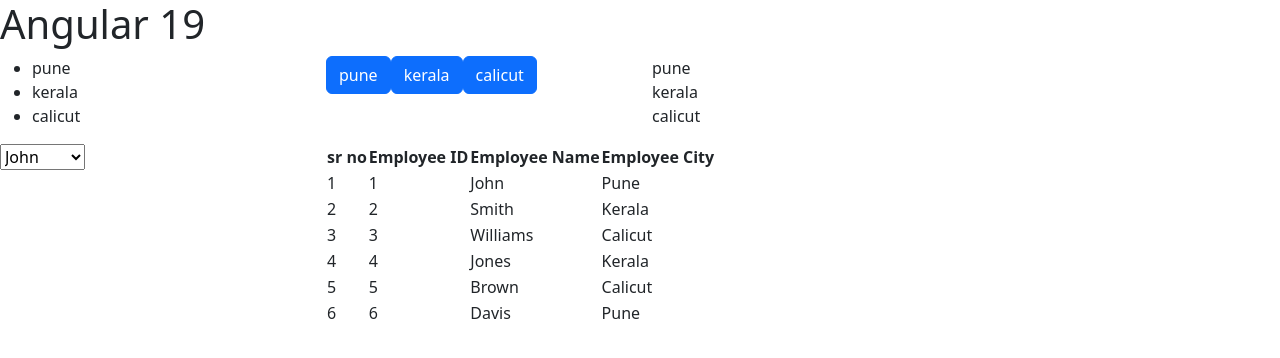
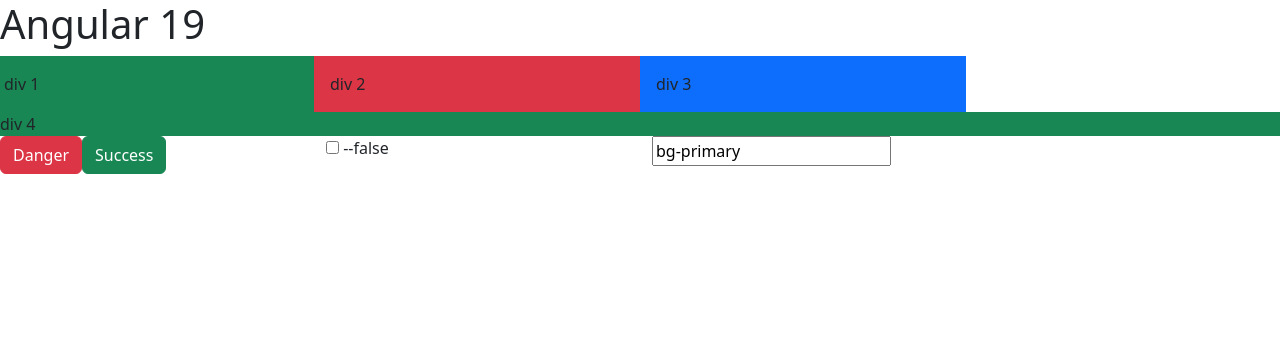
Before and after one commit to rahul-aot/angular19, an Angular app: page / in a window 1280 px wide. Shown: the top 358 px of the page. Built offline with nearby package versions, Linux system fonts and the light colour scheme.

Commit message:
ng class

```diff
--- a/src/app/app.component.html
+++ b/src/app/app.component.html
@@ -1,3 +1,3 @@
 <h1> Angular 19</h1>
-<app-ng-for></app-ng-for>
+<app-ng-class></app-ng-class>
 <router-outlet></router-outlet>
--- a/src/app/app.component.ts
+++ b/src/app/app.component.ts
@@ -3,10 +3,11 @@
 import { DataBindingComponent } from "./components/data-binding/data-binding.component";
 import { NgIfComponent } from "./components/ng-if/ng-if.component";
 import { NgForComponent } from "./components/ng-for/ng-for.component";
+import { NgClassComponent } from "./components/ng-class/ng-class.component";
 
 @Component({
   selector: 'app-root',
-  imports: [RouterOutlet, DataBindingComponent, NgIfComponent, NgForComponent],
+  imports: [RouterOutlet, DataBindingComponent, NgIfComponent, NgForComponent, NgClassComponent],
   templateUrl: './app.component.html',
   styleUrl: './app.component.scss'
 })
--- /dev/null
+++ b/src/app/components/ng-class/ng-class.component.html
@@ -0,0 +1,27 @@
+<div class="row">
+    <div class="col-3 p-3" [ngClass]="divBgColor">
+        div 1
+    </div>
+    <div class="col-3 p-3" [ngClass]="isChecked == true ? 'bg-success' : 'bg-danger'">
+        div 2
+    </div>
+    <div class="col-3 p-3" [ngClass]="div3ClassName">
+        div 3
+    </div>
+    <div [class]="divBgColor">
+        div 4
+    </div>
+</div>
+
+<div class="row">
+    <div class="col-3">
+        <button class="btn btn-danger" (click)="divBgColor = 'bg-danger'">Danger</button>
+        <button class="btn btn-success" (click)="addDivBgColor('bg-success')">Success</button>
+    </div>
+    <div class="col-3">
+        <input type="checkbox" name="" [(ngModel)]="isChecked"> --{{isChecked}}
+    </div>
+    <div class="col-3">
+        <input type="text" name="" [(ngModel)]="div3ClassName" >
+    </div>
+</div>
--- /dev/null
+++ b/src/app/components/ng-class/ng-class.component.ts
@@ -0,0 +1,21 @@
+import { CommonModule } from '@angular/common';
+import { Component } from '@angular/core';
+import { FormsModule } from '@angular/forms';
+
+@Component({
+  selector: 'app-ng-class',
+  imports: [CommonModule,FormsModule],
+  templateUrl: './ng-class.component.html',
+  styleUrl: './ng-class.component.scss'
+})
+export class NgClassComponent {
+
+  divBgColor: string = 'bg-success';
+  isChecked: boolean = false;
+  div3ClassName: string = 'bg-primary';
+
+
+  addDivBgColor(className: string): void {
+    this.divBgColor = className
+  }
+}
```
Also changed, not shown: src/app/components/ng-class/ng-class.component.scss (added), 1 other file (tests, documents, lock files or other folders).
